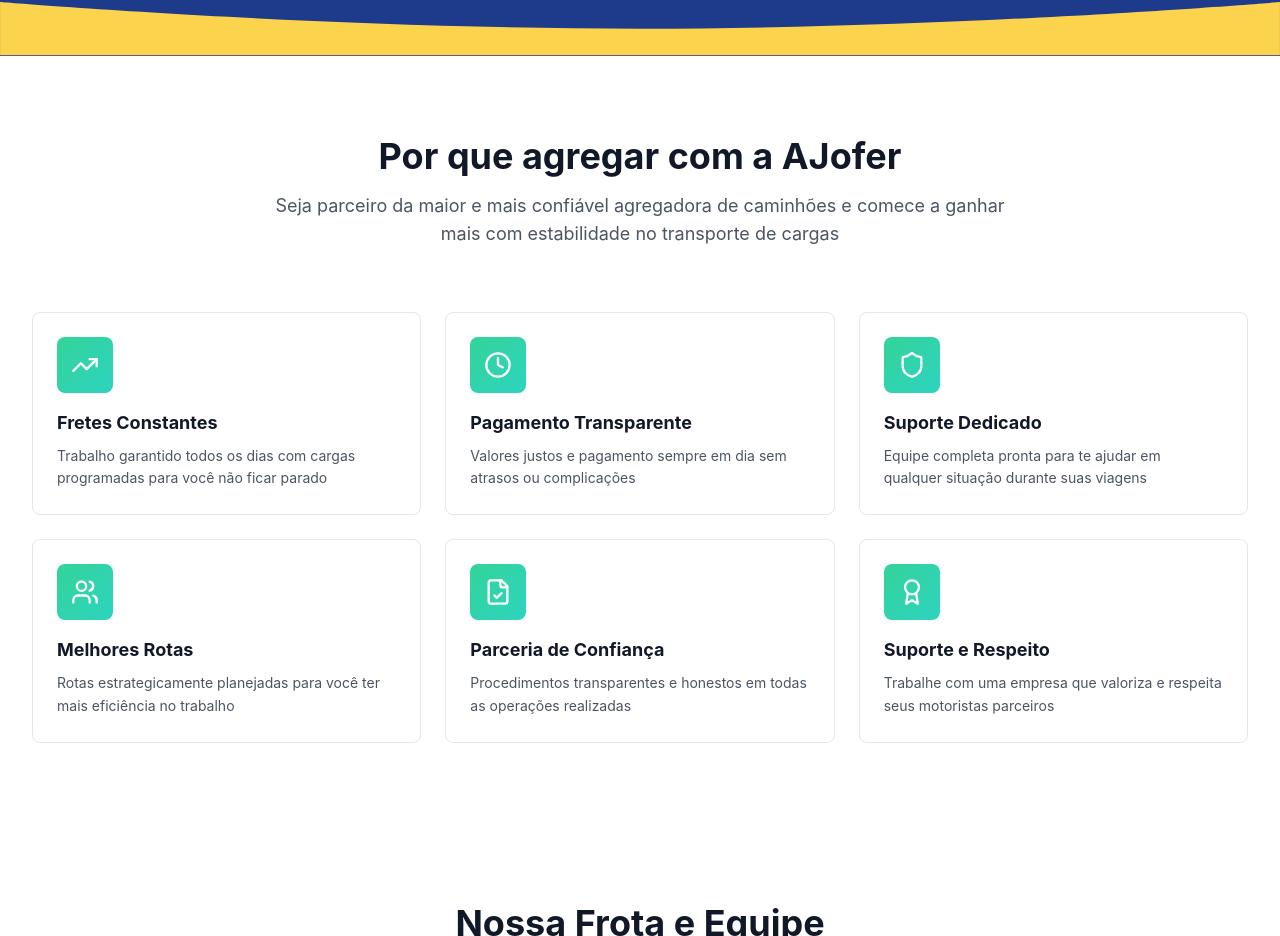
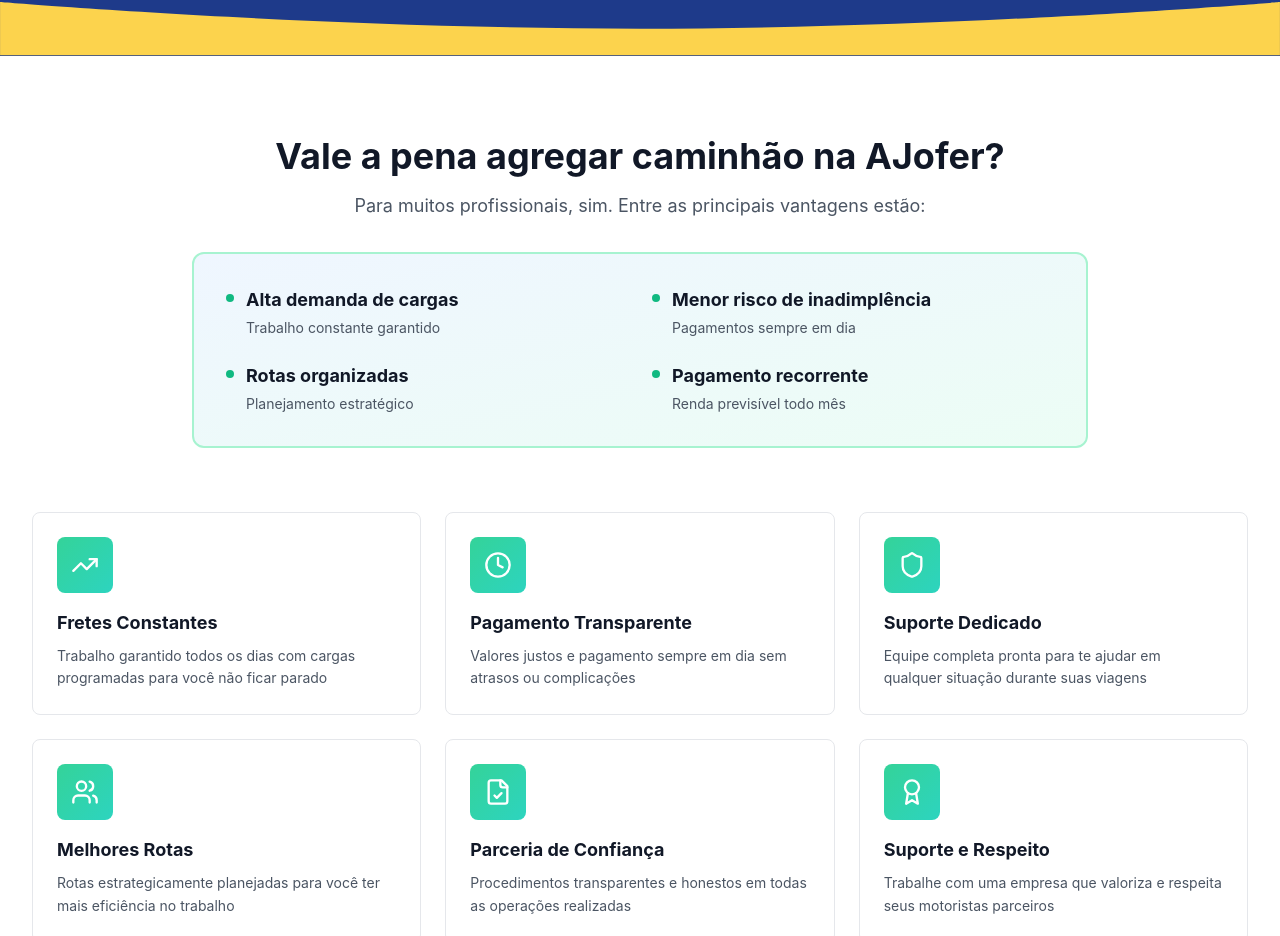
Before and after one commit to gogoalbogami-star/MotoristA, a React (Vite) app: page / in a window 1280 px wide. Shown: the part 973-1909 px from the top of the page. Built offline with nearby package versions, Linux system fonts and the light colour scheme; no server answers.

Commit message:
Updated Vantagens.tsx

```diff
--- a/src/components/Vantagens.tsx
+++ b/src/components/Vantagens.tsx
@@ -39,11 +39,44 @@
       <div className="max-w-7xl mx-auto px-4 sm:px-6 lg:px-8">
         <div className="text-center mb-16">
           <h2 className="text-3xl sm:text-4xl font-bold text-gray-900 mb-4">
-            Por que agregar com a AJofer
+            Vale a pena agregar caminhão na AJofer?
           </h2>
-          <p className="text-lg text-gray-600 max-w-3xl mx-auto">
-            Seja parceiro da maior e mais confiável agregadora de caminhões e comece a ganhar mais com estabilidade no transporte de cargas
+          <p className="text-lg text-gray-600 max-w-3xl mx-auto mb-8">
+            Para muitos profissionais, sim. Entre as principais vantagens estão:
           </p>
+
+          <div className="bg-gradient-to-br from-blue-50 to-emerald-50 rounded-xl p-8 max-w-4xl mx-auto mb-12 border-2 border-emerald-200">
+            <div className="grid md:grid-cols-2 gap-6 text-left">
+              <div className="flex items-start gap-3">
+                <div className="w-2 h-2 rounded-full bg-emerald-500 mt-2 flex-shrink-0"></div>
+                <div>
+                  <h3 className="font-bold text-gray-900 text-lg mb-1">Alta demanda de cargas</h3>
+                  <p className="text-gray-600 text-sm">Trabalho constante garantido</p>
+                </div>
+              </div>
+              <div className="flex items-start gap-3">
+                <div className="w-2 h-2 rounded-full bg-emerald-500 mt-2 flex-shrink-0"></div>
+                <div>
+                  <h3 className="font-bold text-gray-900 text-lg mb-1">Menor risco de inadimplência</h3>
+                  <p className="text-gray-600 text-sm">Pagamentos sempre em dia</p>
+                </div>
+              </div>
+              <div className="flex items-start gap-3">
+                <div className="w-2 h-2 rounded-full bg-emerald-500 mt-2 flex-shrink-0"></div>
+                <div>
+                  <h3 className="font-bold text-gray-900 text-lg mb-1">Rotas organizadas</h3>
+                  <p className="text-gray-600 text-sm">Planejamento estratégico</p>
+                </div>
+              </div>
+              <div className="flex items-start gap-3">
+                <div className="w-2 h-2 rounded-full bg-emerald-500 mt-2 flex-shrink-0"></div>
+                <div>
+                  <h3 className="font-bold text-gray-900 text-lg mb-1">Pagamento recorrente</h3>
+                  <p className="text-gray-600 text-sm">Renda previsível todo mês</p>
+                </div>
+              </div>
+            </div>
+          </div>
         </div>
 
         <div className="grid md:grid-cols-2 lg:grid-cols-3 gap-6">
```
